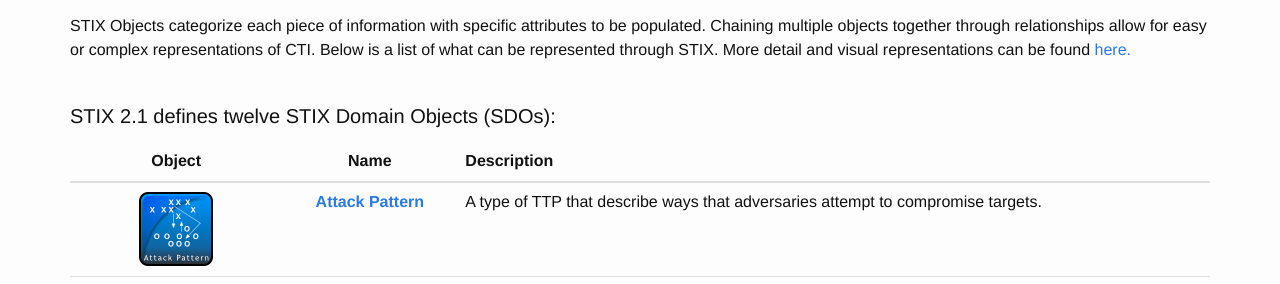
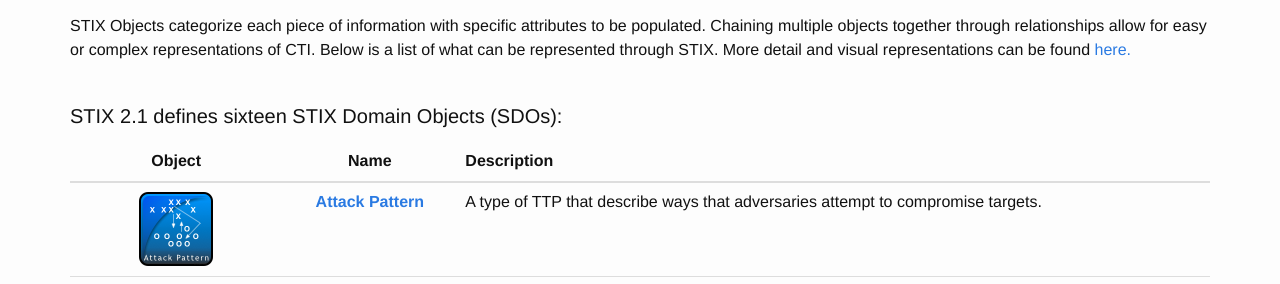
Before and after one commit to oasis-open/cti-documentation, a Jekyll site: the page built from stix/intro.md, in a window 1280 px wide and 900 px high, scrolled down 894 px. Shown: the part 155-439 px from the top of the window. Built offline with Jekyll 4.4.1, drawn with Linux system fonts in a browser that asks for light colours.

Commit message:
Update intro.md

```diff
--- a/stix/intro.md
+++ b/stix/intro.md
@@ -44,7 +44,7 @@ STIX 2.1 differs from STIX 2.0 in the following ways:
 ## STIX 2.1 Objects
 STIX Objects categorize each piece of information with specific attributes to be populated. Chaining multiple objects together through relationships allow for easy or complex representations of CTI. Below is a list of what can be represented through STIX. More detail and visual representations can be found [here.]({{ site.baseurl }}/examples/visualized-sdo-relationships)
 
-#### STIX 2.1 defines twelve STIX Domain Objects (SDOs):
+#### STIX 2.1 defines sixteen STIX Domain Objects (SDOs):
 
 {: .table .table-hover .table-example .table-desc}
 | Object | Name | Description |
```
